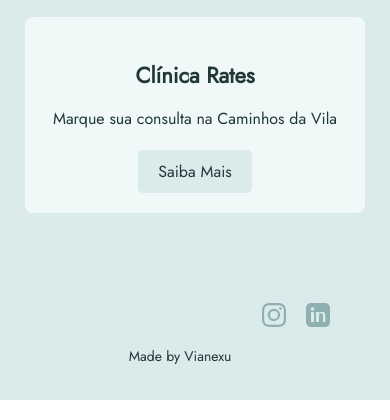
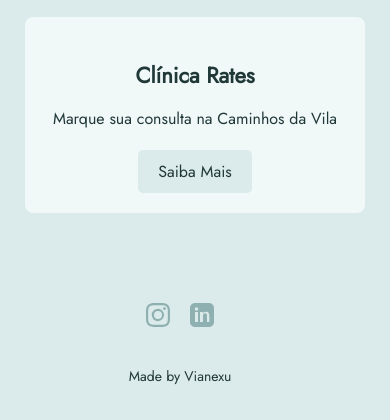
Before and after one commit to WOH2021/inesosteopata, a PHP site: page / in a window 390 px wide. Shown: the part 5279-5699 px from the top of the page. Run offline with PHP 8.4, Linux system fonts and the light colour scheme.

Commit message:
social logos to the center on max800 width

```diff
--- a/style.css
+++ b/style.css
@@ -233,9 +233,10 @@ footer {
 
   .social-icons {
     display: flex;
-    justify-content: right;
+    justify-content: center;
     margin-top: 10px;
     visibility: visible;
+    padding-bottom: 20px;
     }
 
     .social-icons a {
```
